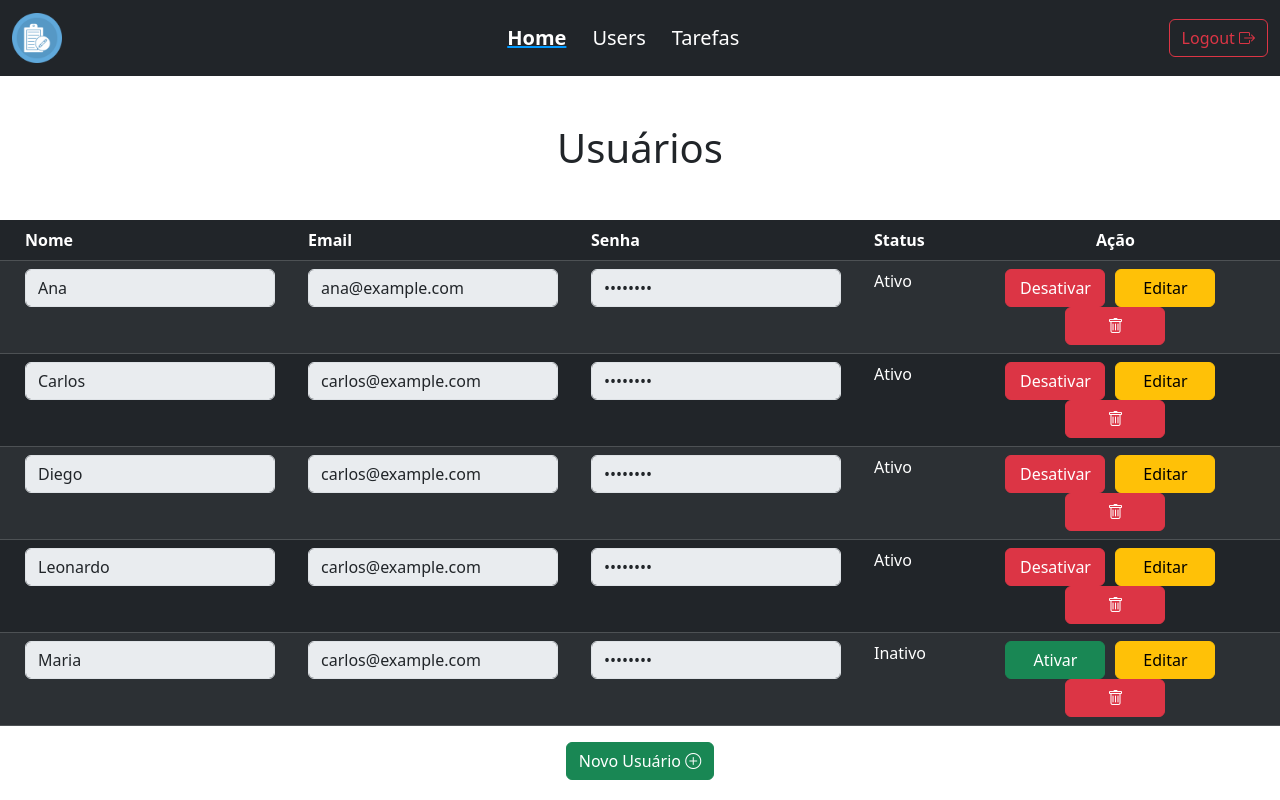
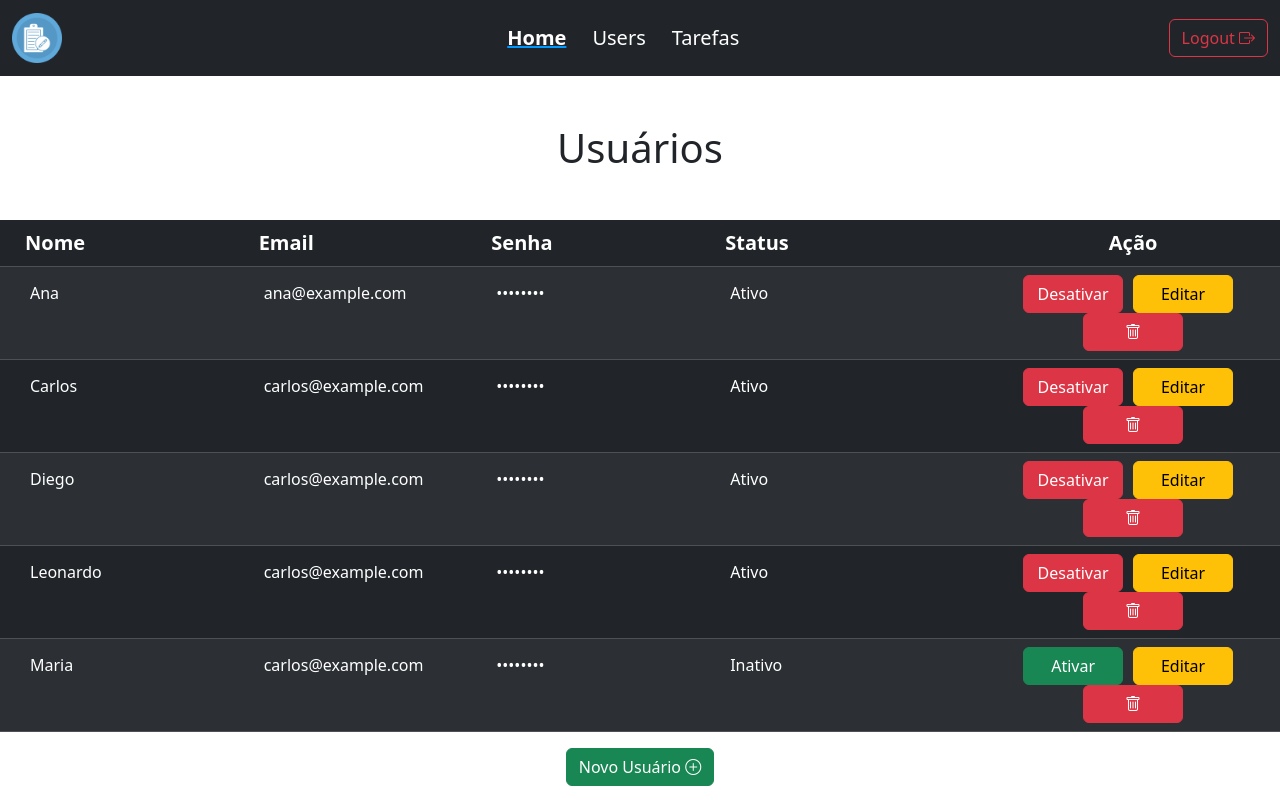
Before and after one commit to leorossiio/Facens, an Angular app in the folder 5º Semestre/Desenvolvimento-web/crud-app-angular - AC2/: page /app/users in a window 1280 px wide. Built offline with nearby package versions, Linux system fonts and the light colour scheme.

Commit message:
Chega por hoje

```diff
--- a/5º Semestre/Desenvolvimento-web/crud-app-angular - AC2/src/app/pages/home/components/navbar/navbar.component.html
+++ b/5º Semestre/Desenvolvimento-web/crud-app-angular - AC2/src/app/pages/home/components/navbar/navbar.component.html
@@ -22,7 +22,7 @@
         </li>
       </ul>
       <form class="d-flex" role="search">
-        <button class="btn btn-outline-danger" routerLink="/">Logout <i class="bi bi-box-arrow-right"></i></button>
+        <button class="btn btn-outline-danger" (click)="logout()" routerLink="/login">Logout <i class="bi bi-box-arrow-right"></i></button>
       </form>
     </div>
   </div>
--- a/5º Semestre/Desenvolvimento-web/crud-app-angular - AC2/src/app/pages/home/components/navbar/navbar.component.ts
+++ b/5º Semestre/Desenvolvimento-web/crud-app-angular - AC2/src/app/pages/home/components/navbar/navbar.component.ts
@@ -21,4 +21,8 @@ export class NavbarComponent {
     localStorage.setItem('activeLink', link);
   }
 
+  logout(){
+    localStorage.removeItem('activeLink');
+  }
+
 }
--- a/5º Semestre/Desenvolvimento-web/crud-app-angular - AC2/src/app/pages/home/components/tarefas/tarefas.component.css
+++ b/5º Semestre/Desenvolvimento-web/crud-app-angular - AC2/src/app/pages/home/components/tarefas/tarefas.component.css
@@ -14,6 +14,17 @@
   background-color: rgb(255, 120, 48);
   color: white;
   border-color: rgb(255, 120, 48);
+}
+
+input{
+  padding: 6px 0px 6px 5px
+}
+
+
+.invisible-color {
+  background-color: #00000000;
+  border: none;
+  color: white;
 }
 
 .botao-laranja:focus,
--- a/5º Semestre/Desenvolvimento-web/crud-app-angular - AC2/src/app/pages/home/components/tarefas/tarefas.component.html
+++ b/5º Semestre/Desenvolvimento-web/crud-app-angular - AC2/src/app/pages/home/components/tarefas/tarefas.component.html
@@ -16,22 +16,23 @@
       }"
     >
     <td>
-        <div class="descricao-tarefa" *ngIf="!task.editing">
-          <span>{{ task.description }}</span>
-        </div>
-
       <input
-          type="text"
-          class="form-control input-editar"
-          *ngIf="task.editing"
         [(ngModel)]="task.description"
-          (keyup.enter)="salvarEdicao(task)"
+        class="form-control"
+        [ngClass]="{
+          'invisible-color': !task.editing,
+          'visible-color': task.editing
+        }"
+        [disabled]="!task.editing"
       />
     </td>
     <td>
-        <div class="status">
-          <span>{{ task.status }}</span>
-        </div>
+      <input
+      [(ngModel)]="task.status"
+      type="status"
+      class="invisible-color"
+      [disabled]="!task.editing || task.editing"
+    />
     </td>
       <td class="text-center">
         <button
@@ -62,7 +63,7 @@
           {{ task.editing ? "Salvar" : "Editar" }}
         </button>
         <button class="btn btn-danger btn-acao" (click)="deletarTarefa(task)">
-          Deletar
+          <i class="bi bi-trash"></i>
         </button>
       </td>
     </tr>
--- a/5º Semestre/Desenvolvimento-web/crud-app-angular - AC2/src/app/pages/home/components/users/users.component.css
+++ b/5º Semestre/Desenvolvimento-web/crud-app-angular - AC2/src/app/pages/home/components/users/users.component.css
@@ -6,6 +6,16 @@
   background-color: green;
   color: white;
   border-color: green
+}
+.invisible-color {
+  background-color: #00000000;
+  border: none;
+  color: white;
+}
+
+
+input{
+  padding: 6px 0px 6px 5px
 }
 
 .botao-verde:focus,
--- a/5º Semestre/Desenvolvimento-web/crud-app-angular - AC2/src/app/pages/home/components/users/users.component.html
+++ b/5º Semestre/Desenvolvimento-web/crud-app-angular - AC2/src/app/pages/home/components/users/users.component.html
@@ -2,11 +2,11 @@
 <table class="table table-striped table-dark">
   <thead>
     <tr>
-      <th scope="col">Nome</th>
-      <th scope="col">Email</th>
-      <th scope="col">Senha</th>
-      <th scope="col">Status</th>
-      <th scope="col" class="text-center">Ação</th>
+      <th scope="col" class="coluna-tabela">Nome</th>
+      <th scope="col" class="coluna-tabela">Email</th>
+      <th scope="col" class="coluna-tabela">Senha</th>
+      <th scope="col" class="coluna-tabela">Status</th>
+      <th scope="col" class="text-center coluna-tabela">Ação</th>
     </tr>
   </thead>
   <tbody>
@@ -47,9 +47,12 @@
         />
       </td>
       <td>
-        <div>
-          <span>{{ user.status }}</span>
-        </div>
+        <input
+        [(ngModel)]="user.status"
+        type="status"
+        class="invisible-color"
+        [disabled]="!user.editing || user.editing"
+      />
       </td>
       <td class="text-center">
         <button
--- a/5º Semestre/Desenvolvimento-web/crud-app-angular - AC2/src/app/pages/home/components/users/users.component.ts
+++ b/5º Semestre/Desenvolvimento-web/crud-app-angular - AC2/src/app/pages/home/components/users/users.component.ts
@@ -1,4 +1,4 @@
-import { Component } from '@angular/core';
+import { Component, Query } from '@angular/core';
 
 @Component({
   selector: 'app-users',
@@ -6,7 +6,6 @@ import { Component } from '@angular/core';
   styleUrls: ['./users.component.css']
 })
 export class UsersComponent {
-
   user = [
     { nome: 'Ana', email: 'ana@example.com', senha: 'senha123', status: 'Ativo', editing: false },
     { nome: 'Carlos', email: 'carlos@example.com', senha: 'senha123', status: 'Ativo', editing: false },
--- a/5º Semestre/Desenvolvimento-web/crud-app-angular - AC2/src/index.html
+++ b/5º Semestre/Desenvolvimento-web/crud-app-angular - AC2/src/index.html
@@ -2,7 +2,7 @@
 <html lang="pt-BR">
 <head>
   <meta charset="utf-8">
-  <title>CrudApp</title>
+  <title>CrudAppAc2</title>
   <base href="/">
   <meta name="viewport" content="width=device-width, initial-scale=1">
   <link rel="icon" type="image/x-icon" href="assets/imgs/logotipo.ico">
```
Also changed, not shown: 5º Semestre/Desenvolvimento-web/crud-app-angular - AC2/src/app/app.module.ts (+4 -3 lines). Lines whose indentation alone changed are shown as unchanged.
